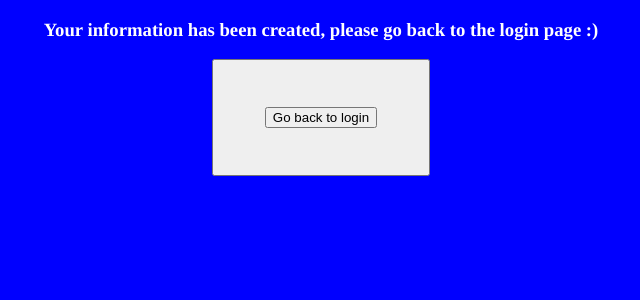
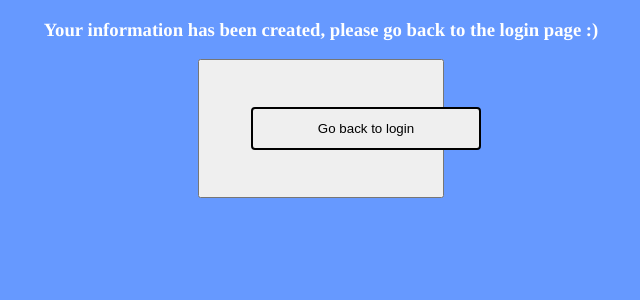
Before and after one commit to rm41001/webtechq2, a PHP site: page /database.php in a window 1280 px wide. Shown: the top 300 px of the page, without its empty margins (319-959 px from the left). Run offline with PHP 8.4, Linux system fonts and the light colour scheme; data that the repository does not hold is empty.

Commit message:
Add files via upload

```diff
--- a/style.css
+++ b/style.css
@@ -1,6 +1,6 @@
 body {
 	/*changing color of text, body, and aligning elements*/
-	background-color: blue;
+	background-color:  #6699ff;
 	color: white;
 	margin: auto;
 	text-align: center;
@@ -19,6 +19,11 @@ p {
 h1 {
 	font-size: 50px;
 }
-input {
-	margin: 45px;
+input{
+  width: 100%;
+  padding: 12px 20px;
+  margin: 45px;
+  box-sizing: border-box;
+  border: 2px solid black;
+  border-radius: 4px;
 }
```
